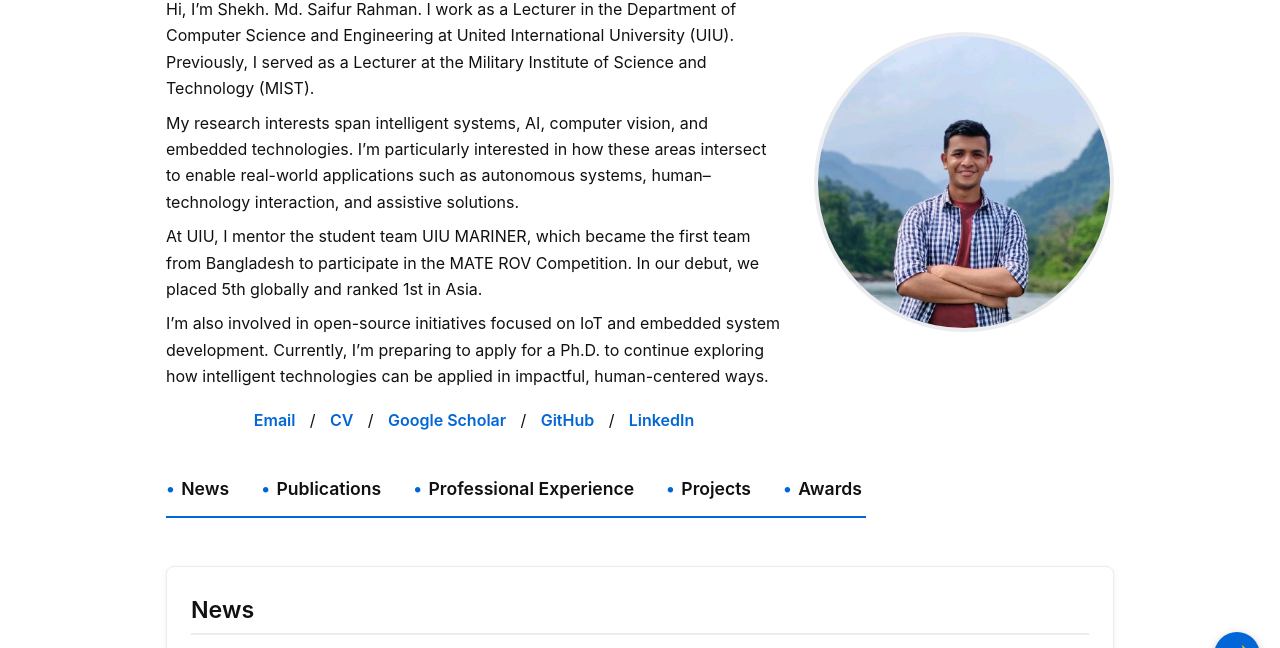
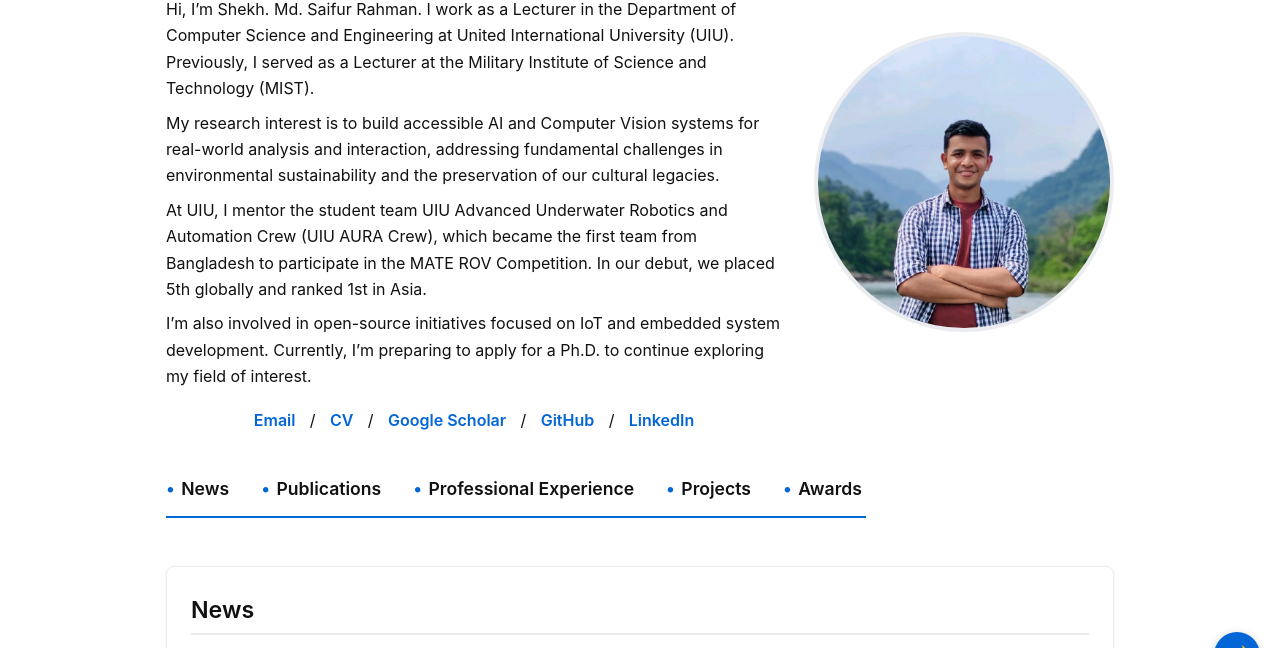
Before and after one commit to saifurrahman1701/saifurrahman1701.github.io, a plain HTML site: page index.html in a window 1280 px wide. Shown: the part 102-750 px from the top of the page. Drawn offline with Linux system fonts and the light colour scheme.

Commit message:
11:19 30/10/2025

```diff
--- a/index.html
+++ b/index.html
@@ -298,21 +298,25 @@
           Institute of Science and Technology (MIST).
         </p>
         <p>
-          My research interests span intelligent systems, AI, computer vision,
+          My research interest is to build accessible AI and Computer Vision
+          systems for real-world analysis and interaction, addressing
+          fundamental challenges in environmental sustainability and the
+          preservation of our cultural legacies.
+          <!-- My research interests span intelligent systems, AI, computer vision,
           and embedded technologies. I’m particularly interested in how these
           areas intersect to enable real-world applications such as autonomous
-          systems, human–technology interaction, and assistive solutions.
+          systems, human–technology interaction, and assistive solutions. -->
         </p>
         <p>
-          At UIU, I mentor the student team UIU MARINER, which became the first
-          team from Bangladesh to participate in the MATE ROV Competition. In
-          our debut, we placed 5th globally and ranked 1st in Asia.
+          At UIU, I mentor the student team UIU Advanced Underwater Robotics and
+          Automation Crew (UIU AURA Crew), which became the first team from
+          Bangladesh to participate in the MATE ROV Competition. In our debut,
+          we placed 5th globally and ranked 1st in Asia.
         </p>
         <p>
           I’m also involved in open-source initiatives focused on IoT and
           embedded system development. Currently, I’m preparing to apply for a
-          Ph.D. to continue exploring how intelligent technologies can be
-          applied in impactful, human-centered ways.
+          Ph.D. to continue exploring my field of interest.
         </p>
 
         <!-- <p>Hi, I’m Shekh. Md. Saifur Rahman. I work as a Lecturer in the Department of CSE at United International University (UIU). Previously, I served as a Lecturer at the Military Institute of Science and Technology (MIST).</p>
```
